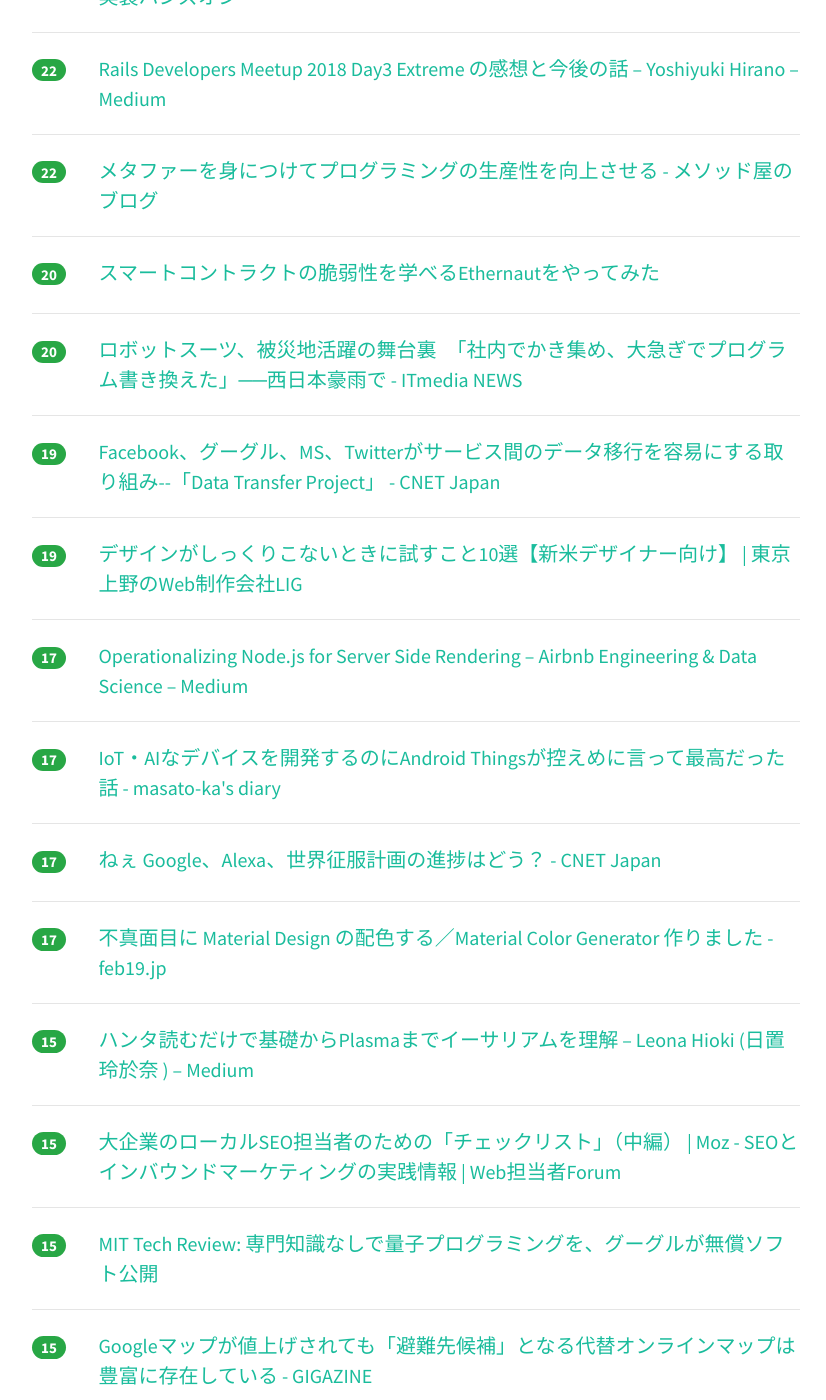
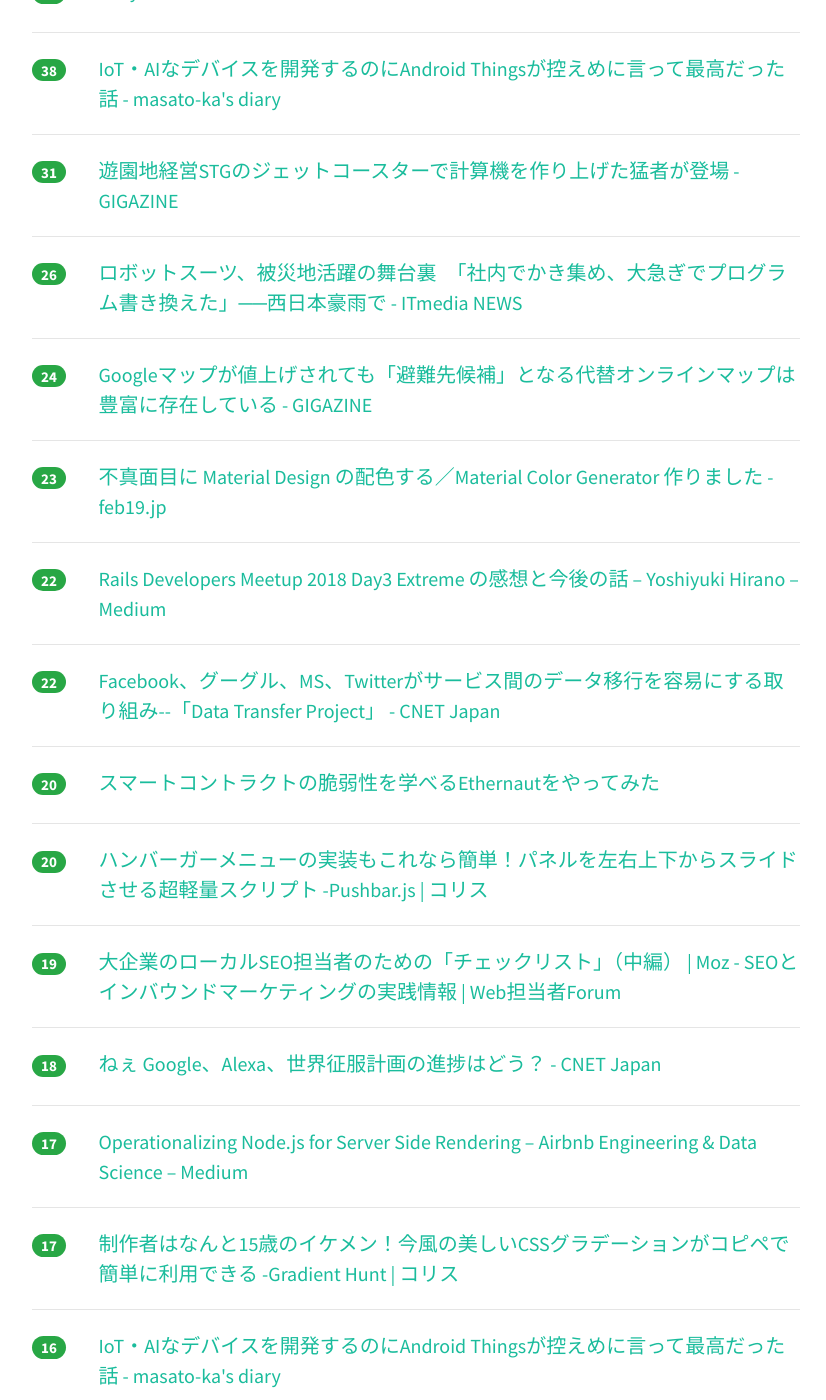
Before and after one commit to yatta47/hatena-matome-site, a Jekyll site: the page built from _posts/2018-07-23-hatena.md, in a window 1280 px wide and 1400 px high, scrolled down 1444 px. Shown: the whole window, without its empty margins (224-1050 px from the left). Built offline with Jekyll 4.4.1, drawn with Linux system fonts in a browser that asks for light colours; nearby versions of some CDN libraries; some of the changed text lies outside the part shown.

Commit message:
Updated 2018-07-23

```diff
--- a/_posts/2018-07-23-hatena.md
+++ b/_posts/2018-07-23-hatena.md
@@ -1,58 +1,73 @@
 ---
 layout: post
 title:  "2018-07-23 はてぶIT"
-date:   2018-07-23 12:02:45
+date:   2018-07-23 13:02:12
 tags: [it-hotentry]
 ---
-43 件のデータあり
+49 件のデータあり
 
 <hr><div class="row">
-<div class="col-1"><span class="badge badge-pill badge-success h2">214</span></div>
+<div class="col-1"><span class="badge badge-pill badge-success h2">233</span></div>
 <div class="col-11"><a href='http://keiku.hatenablog.jp/entry/2018/07/22/220158' target='_blank'>GANによる超解像がもたらす新しい方向性と「The Perception-Distortion Tradeoff」の話 - Think more, try less</a></div>
 </div>
 <hr>
 <div class="row">
-<div class="col-1"><span class="badge badge-pill badge-success h2">103</span></div>
+<div class="col-1"><span class="badge badge-pill badge-success h2">116</span></div>
 <div class="col-11"><a href='https://www.publickey1.jp/blog/18/google_cloud_load_balancer.html' target='_blank'>Google Cloud Load Balancerの障害、原因は新機能に含まれていたバグ。テスト時も導入時にも発見できず － Publickey</a></div>
 </div>
 <hr>
 <div class="row">
-<div class="col-1"><span class="badge badge-pill badge-success h2">96</span></div>
+<div class="col-1"><span class="badge badge-pill badge-success h2">114</span></div>
 <div class="col-11"><a href='https://fundbook.co.jp/18cases-ma-it/' target='_blank'>【専門家が解説】Webサイト売却で6億2000万円？IT業界のM＆A事例18選 | M&Aプラットフォーム FUNDBOOK（ファンドブック）</a></div>
 </div>
 <hr>
 <div class="row">
-<div class="col-1"><span class="badge badge-pill badge-success h2">61</span></div>
+<div class="col-1"><span class="badge badge-pill badge-success h2">97</span></div>
+<div class="col-11"><a href='http://www.itmedia.co.jp/news/articles/1807/23/news042.html' target='_blank'>Google、Microsoft、Facebook、Twitterがユーザーデータ移行プロジェクト「DTP」立ち上げ - ITmedia NEWS</a></div>
+</div>
+<hr>
+<div class="row">
+<div class="col-1"><span class="badge badge-pill badge-success h2">80</span></div>
 <div class="col-11"><a href='https://qiita.com/kaizen_nagoya/items/33c9f33581e6886f8ad8' target='_blank'>プログラムは音楽だ</a></div>
 </div>
 <hr>
 <div class="row">
-<div class="col-1"><span class="badge badge-pill badge-success h2">58</span></div>
-<div class="col-11"><a href='http://www.itmedia.co.jp/news/articles/1807/23/news042.html' target='_blank'>Google、Microsoft、Facebook、Twitterがユーザーデータ移行プロジェクト「DTP」立ち上げ - ITmedia NEWS</a></div>
-</div>
-<hr>
-<div class="row">
-<div class="col-1"><span class="badge badge-pill badge-success h2">53</span></div>
+<div class="col-1"><span class="badge badge-pill badge-success h2">62</span></div>
 <div class="col-11"><a href='https://jtwp470.hatenablog.jp/entry/2018/07/22/225723' target='_blank'>Google Cloudの障害レポートを読んだ - jtwp470’s blog</a></div>
 </div>
 <hr>
 <div class="row">
-<div class="col-1"><span class="badge badge-pill badge-success h2">45</span></div>
+<div class="col-1"><span class="badge badge-pill badge-success h2">51</span></div>
+<div class="col-11"><a href='https://qiita.com/po3rin/items/9638eab0a6a70faca86e' target='_blank'>Vue.js + Go言語 + PAY.JP でクレジットカード決済できるWEBアプリケーション実装ハンズオン</a></div>
+</div>
+<hr>
+<div class="row">
+<div class="col-1"><span class="badge badge-pill badge-success h2">50</span></div>
+<div class="col-11"><a href='http://simplearchitect.hatenablog.com/entry/2018/07/23/080324' target='_blank'>メタファーを身につけてプログラミングの生産性を向上させる - メソッド屋のブログ</a></div>
+</div>
+<hr>
+<div class="row">
+<div class="col-1"><span class="badge badge-pill badge-success h2">49</span></div>
+<div class="col-11"><a href='https://www.slideshare.net/JSUXDesign/ddd-99098285' target='_blank'>DDDとクリーンアーキテクチャでサーバーアプリケーションを作っている話</a></div>
+</div>
+<hr>
+<div class="row">
+<div class="col-1"><span class="badge badge-pill badge-success h2">48</span></div>
 <div class="col-11"><a href='https://note.mu/daikawai/n/nc73889d6d835' target='_blank'>【環境構築一切不要！】Pythonによるスクレイピング超絶入門｜Dai｜note</a></div>
 </div>
 <hr>
 <div class="row">
-<div class="col-1"><span class="badge badge-pill badge-success h2">39</span></div>
-<div class="col-11"><a href='https://www.slideshare.net/JSUXDesign/ddd-99098285' target='_blank'>DDDとクリーンアーキテクチャでサーバーアプリケーションを作っている話</a></div>
+<div class="col-1"><span class="badge badge-pill badge-success h2">44</span></div>
+<div class="col-11"><a href='https://liginc.co.jp/402897' target='_blank'>デザインがしっくりこないときに試すこと10選【新米デザイナー向け】 | 東京上野のWeb制作会社LIG</a></div>
 </div>
 <hr>
 <div class="row">
-<div class="col-1"><span class="badge badge-pill badge-success h2">37</span></div>
+<div class="col-1"><span class="badge badge-pill badge-success h2">39</span></div>
 <div class="col-11"><a href='https://www.slideshare.net/checkpoint77/pythonweb-49434540' target='_blank'>続Pythonによるwebスクレイピング入門</a></div>
 </div>
 <hr>
 <div class="row">
-<div class="col-1"><span class="badge badge-pill badge-success h2">34</span></div>
+<div class="col-1"><span class="badge badge-pill badge-success h2">38</span></div>
 <div class="col-11"><a href='http://masato-ka.hatenablog.com/entry/2018/07/22/202525' target='_blank'>IoT・AIなデバイスを開発するのにAndroid Thingsが控えめに言って最高だった話 - masato-ka's diary</a></div>
 </div>
 <hr>
@@ -62,8 +77,18 @@ tags: [it-hotentry]
 </div>
 <hr>
 <div class="row">
-<div class="col-1"><span class="badge badge-pill badge-success h2">31</span></div>
-<div class="col-11"><a href='https://qiita.com/po3rin/items/9638eab0a6a70faca86e' target='_blank'>Vue.js + Go言語 + PAY.JP でクレジットカード決済できるWEBアプリケーション実装ハンズオン</a></div>
+<div class="col-1"><span class="badge badge-pill badge-success h2">26</span></div>
+<div class="col-11"><a href='http://www.itmedia.co.jp/news/articles/1807/23/news032.html' target='_blank'>ロボットスーツ、被災地活躍の舞台裏　「社内でかき集め、大急ぎでプログラム書き換えた」──西日本豪雨で - ITmedia NEWS</a></div>
+</div>
+<hr>
+<div class="row">
+<div class="col-1"><span class="badge badge-pill badge-success h2">24</span></div>
+<div class="col-11"><a href='https://gigazine.net/news/20180723-farewell-google-maps/' target='_blank'>Googleマップが値上げされても「避難先候補」となる代替オンラインマップは豊富に存在している - GIGAZINE</a></div>
+</div>
+<hr>
+<div class="row">
+<div class="col-1"><span class="badge badge-pill badge-success h2">23</span></div>
+<div class="col-11"><a href='http://feb19.jp/blog/archives/000273.php' target='_blank'>不真面目に Material Design の配色する／Material Color Generator 作りました - feb19.jp</a></div>
 </div>
 <hr>
 <div class="row">
@@ -73,7 +98,7 @@ tags: [it-hotentry]
 <hr>
 <div class="row">
 <div class="col-1"><span class="badge badge-pill badge-success h2">22</span></div>
-<div class="col-11"><a href='http://simplearchitect.hatenablog.com/entry/2018/07/23/080324' target='_blank'>メタファーを身につけてプログラミングの生産性を向上させる - メソッド屋のブログ</a></div>
+<div class="col-11"><a href='https://japan.cnet.com/article/35122834/' target='_blank'>Facebook、グーグル、MS、Twitterがサービス間のデータ移行を容易にする取り組み--「Data Transfer Project」 - CNET Japan</a></div>
 </div>
 <hr>
 <div class="row">
@@ -83,17 +108,17 @@ tags: [it-hotentry]
 <hr>
 <div class="row">
 <div class="col-1"><span class="badge badge-pill badge-success h2">20</span></div>
-<div class="col-11"><a href='http://www.itmedia.co.jp/news/articles/1807/23/news032.html' target='_blank'>ロボットスーツ、被災地活躍の舞台裏　「社内でかき集め、大急ぎでプログラム書き換えた」──西日本豪雨で - ITmedia NEWS</a></div>
+<div class="col-11"><a href='https://coliss.com/articles/build-websites/operation/javascript/sliding-drawers-pushbar.html' target='_blank'>ハンバーガーメニューの実装もこれなら簡単！パネルを左右上下からスライドさせる超軽量スクリプト -Pushbar.js | コリス</a></div>
 </div>
 <hr>
 <div class="row">
 <div class="col-1"><span class="badge badge-pill badge-success h2">19</span></div>
-<div class="col-11"><a href='https://japan.cnet.com/article/35122834/' target='_blank'>Facebook、グーグル、MS、Twitterがサービス間のデータ移行を容易にする取り組み--「Data Transfer Project」 - CNET Japan</a></div>
+<div class="col-11"><a href='https://webtan.impress.co.jp/e/2018/07/23/29836' target='_blank'>大企業のローカルSEO担当者のための「チェックリスト」（中編） | Moz - SEOとインバウンドマーケティングの実践情報 | Web担当者Forum</a></div>
 </div>
 <hr>
 <div class="row">
-<div class="col-1"><span class="badge badge-pill badge-success h2">19</span></div>
-<div class="col-11"><a href='https://liginc.co.jp/402897' target='_blank'>デザインがしっくりこないときに試すこと10選【新米デザイナー向け】 | 東京上野のWeb制作会社LIG</a></div>
+<div class="col-1"><span class="badge badge-pill badge-success h2">18</span></div>
+<div class="col-11"><a href='https://japan.cnet.com/article/35122790/' target='_blank'>ねぇ Google、Alexa、世界征服計画の進捗はどう？ - CNET Japan</a></div>
 </div>
 <hr>
 <div class="row">
@@ -103,17 +128,17 @@ tags: [it-hotentry]
 <hr>
 <div class="row">
 <div class="col-1"><span class="badge badge-pill badge-success h2">17</span></div>
+<div class="col-11"><a href='https://coliss.com/articles/build-websites/operation/css/css-color-gradients-collection.html' target='_blank'>制作者はなんと15歳のイケメン！今風の美しいCSSグラデーションがコピペで簡単に利用できる -Gradient Hunt | コリス</a></div>
+</div>
+<hr>
+<div class="row">
+<div class="col-1"><span class="badge badge-pill badge-success h2">16</span></div>
 <div class="col-11"><a href='https://ift.tt/2mAFRCx' target='_blank'>IoT・AIなデバイスを開発するのにAndroid Thingsが控えめに言って最高だった話 - masato-ka's diary</a></div>
 </div>
 <hr>
 <div class="row">
-<div class="col-1"><span class="badge badge-pill badge-success h2">17</span></div>
-<div class="col-11"><a href='https://japan.cnet.com/article/35122790/' target='_blank'>ねぇ Google、Alexa、世界征服計画の進捗はどう？ - CNET Japan</a></div>
-</div>
-<hr>
-<div class="row">
-<div class="col-1"><span class="badge badge-pill badge-success h2">17</span></div>
-<div class="col-11"><a href='http://feb19.jp/blog/archives/000273.php' target='_blank'>不真面目に Material Design の配色する／Material Color Generator 作りました - feb19.jp</a></div>
+<div class="col-1"><span class="badge badge-pill badge-success h2">16</span></div>
+<div class="col-11"><a href='https://www.technologyreview.jp/s/96269/google-wants-to-make-programming-quantum-computers-easier/' target='_blank'>MIT Tech Review: 専門知識なしで量子プログラミングを、グーグルが無償ソフト公開</a></div>
 </div>
 <hr>
 <div class="row">
@@ -123,17 +148,7 @@ tags: [it-hotentry]
 <hr>
 <div class="row">
 <div class="col-1"><span class="badge badge-pill badge-success h2">15</span></div>
-<div class="col-11"><a href='https://webtan.impress.co.jp/e/2018/07/23/29836' target='_blank'>大企業のローカルSEO担当者のための「チェックリスト」（中編） | Moz - SEOとインバウンドマーケティングの実践情報 | Web担当者Forum</a></div>
-</div>
-<hr>
-<div class="row">
-<div class="col-1"><span class="badge badge-pill badge-success h2">15</span></div>
-<div class="col-11"><a href='https://www.technologyreview.jp/s/96269/google-wants-to-make-programming-quantum-computers-easier/' target='_blank'>MIT Tech Review: 専門知識なしで量子プログラミングを、グーグルが無償ソフト公開</a></div>
-</div>
-<hr>
-<div class="row">
-<div class="col-1"><span class="badge badge-pill badge-success h2">15</span></div>
-<div class="col-11"><a href='https://gigazine.net/news/20180723-farewell-google-maps/' target='_blank'>Googleマップが値上げされても「避難先候補」となる代替オンラインマップは豊富に存在している - GIGAZINE</a></div>
+<div class="col-11"><a href='https://japanese.engadget.com/2018/07/22/360-theta/' target='_blank'>360°動画革命へ、THETAが再び本気。プラグインストアオープンで用途無限大に - Engadget 日本版</a></div>
 </div>
 <hr>
 <div class="row">
@@ -153,6 +168,11 @@ tags: [it-hotentry]
 <hr>
 <div class="row">
 <div class="col-1"><span class="badge badge-pill badge-success h2">13</span></div>
+<div class="col-11"><a href='http://www.itmedia.co.jp/news/articles/1807/22/news011.html' target='_blank'>AIであなたの動きを誰かが真似る、その仕組み - ITmedia NEWS</a></div>
+</div>
+<hr>
+<div class="row">
+<div class="col-1"><span class="badge badge-pill badge-success h2">13</span></div>
 <div class="col-11"><a href='https://www.suzukikenichi.com/blog/wordpress-plugin-for-progressive-web-apps/' target='_blank'>WordPressをPWA対応させる公式プラグインがリリース（が、まだ使える状態ではない） | 海外SEO情報ブログ</a></div>
 </div>
 <hr>
@@ -163,17 +183,7 @@ tags: [it-hotentry]
 <hr>
 <div class="row">
 <div class="col-1"><span class="badge badge-pill badge-success h2">12</span></div>
-<div class="col-11"><a href='https://coliss.com/articles/build-websites/operation/css/css-color-gradients-collection.html' target='_blank'>制作者はなんと15歳のイケメン！今風の美しいCSSグラデーションがコピペで簡単に利用できる -Gradient Hunt | コリス</a></div>
-</div>
-<hr>
-<div class="row">
-<div class="col-1"><span class="badge badge-pill badge-success h2">12</span></div>
-<div class="col-11"><a href='https://coliss.com/articles/build-websites/operation/javascript/sliding-drawers-pushbar.html' target='_blank'>ハンバーガーメニューの実装もこれなら簡単！パネルを左右上下からスライドさせる超軽量スクリプト -Pushbar.js | コリス</a></div>
-</div>
-<hr>
-<div class="row">
-<div class="col-1"><span class="badge badge-pill badge-success h2">11</span></div>
-<div class="col-11"><a href='http://www.itmedia.co.jp/news/articles/1807/22/news011.html' target='_blank'>AIであなたの動きを誰かが真似る、その仕組み - ITmedia NEWS</a></div>
+<div class="col-11"><a href='https://anond.hatelabo.jp/20180723104016' target='_blank'>Google[死にたい]　→　は？</a></div>
 </div>
 <hr>
 <div class="row">
@@ -182,23 +192,28 @@ tags: [it-hotentry]
 </div>
 <hr>
 <div class="row">
+<div class="col-1"><span class="badge badge-pill badge-success h2">10</span></div>
+<div class="col-11"><a href='http://www.mermirai.com/entry/2018/07/23/platform-mercari' target='_blank'>テクノロジーを使って不正出品はどこまで見つけることができるか。諦めないメルカリの取り組み - メルミライ - 未来を見るメディア</a></div>
+</div>
+<hr>
+<div class="row">
+<div class="col-1"><span class="badge badge-pill badge-success h2">9</span></div>
+<div class="col-11"><a href='https://gigazine.net/news/20180723-corning-gorilla-glass-6/' target='_blank'>スマホ向け強化ガラス「ゴリラガラス6」が登場、平均15回の落下に耐える超頑丈ガラス - GIGAZINE</a></div>
+</div>
+<hr>
+<div class="row">
+<div class="col-1"><span class="badge badge-pill badge-success h2">9</span></div>
+<div class="col-11"><a href='https://evergreen.surge.sh/' target='_blank'>Evergreen</a></div>
+</div>
+<hr>
+<div class="row">
 <div class="col-1"><span class="badge badge-pill badge-success h2">8</span></div>
 <div class="col-11"><a href='https://ift.tt/2LFHaLg' target='_blank'>Google Cloudの障害レポートを読んだ - jtwp470’s blog</a></div>
 </div>
 <hr>
 <div class="row">
-<div class="col-1"><span class="badge badge-pill badge-success h2">8</span></div>
-<div class="col-11"><a href='https://evergreen.surge.sh/' target='_blank'>Evergreen</a></div>
-</div>
-<hr>
-<div class="row">
 <div class="col-1"><span class="badge badge-pill badge-success h2">7</span></div>
 <div class="col-11"><a href='https://ift.tt/2LdXVjL' target='_blank'>AWSに関するありがちミスとその対策〜EC2、S3、RDS、Lambda、CloudFrontの場合 - エンジニアHub｜若手Webエンジニアのキャリアを考える！</a></div>
-</div>
-<hr>
-<div class="row">
-<div class="col-1"><span class="badge badge-pill badge-success h2">6</span></div>
-<div class="col-11"><a href='https://gigazine.net/news/20180723-corning-gorilla-glass-6/' target='_blank'>スマホ向け強化ガラス「ゴリラガラス6」が登場、平均15回の落下に耐える超頑丈ガラス - GIGAZINE</a></div>
 </div>
 <hr>
 <div class="row">
@@ -213,11 +228,26 @@ tags: [it-hotentry]
 <hr>
 <div class="row">
 <div class="col-1"><span class="badge badge-pill badge-success h2">5</span></div>
-<div class="col-11"><a href='https://japanese.engadget.com/2018/07/22/360-theta/' target='_blank'>360°動画革命へ、THETAが再び本気。プラグインストアオープンで用途無限大に - Engadget 日本版</a></div>
+<div class="col-11"><a href='http://www.itmedia.co.jp/news/articles/1807/23/news043.html' target='_blank'>Google、10月に第二世代「Pixelbook」も発表か - ITmedia NEWS</a></div>
 </div>
 <hr>
 <div class="row">
-<div class="col-1"><span class="badge badge-pill badge-success h2">3</span></div>
-<div class="col-11"><a href='https://anond.hatelabo.jp/20180723104016' target='_blank'>Google[死にたい]　→　は？</a></div>
+<div class="col-1"><span class="badge badge-pill badge-success h2">5</span></div>
+<div class="col-11"><a href='https://tech.nikkeibp.co.jp/atcl/nxt/column/18/00001/00780/' target='_blank'>マクロを無効にしてもウイルス感染、恐怖の新型攻撃を体験 | 日経 xTECH（クロステック）</a></div>
 </div>
 <hr>
+<div class="row">
+<div class="col-1"><span class="badge badge-pill badge-success h2">5</span></div>
+<div class="col-11"><a href='https://paiza.jp/works/ai_ml_lp' target='_blank'>ロシアの美少女ハッカーによるAI機械学習入門【CV上坂すみれ】｜paizaラーニング</a></div>
+</div>
+<hr>
+<div class="row">
+<div class="col-1"><span class="badge badge-pill badge-success h2">4</span></div>
+<div class="col-11"><a href='http://jipsti.jst.go.jp/johokanri/sti_updates/?id=10667' target='_blank'>アイオワ大学図書館、APC補助を打ち切る | 科学技術情報プラットフォーム</a></div>
+</div>
+<hr>
+<div class="row">
+<div class="col-1"><span class="badge badge-pill badge-success h2">4</span></div>
+<div class="col-11"><a href='https://gradienthunt.com/' target='_blank'>Gradient Hunt - Beautiful Color Gradients</a></div>
+</div>
+<hr>
```
